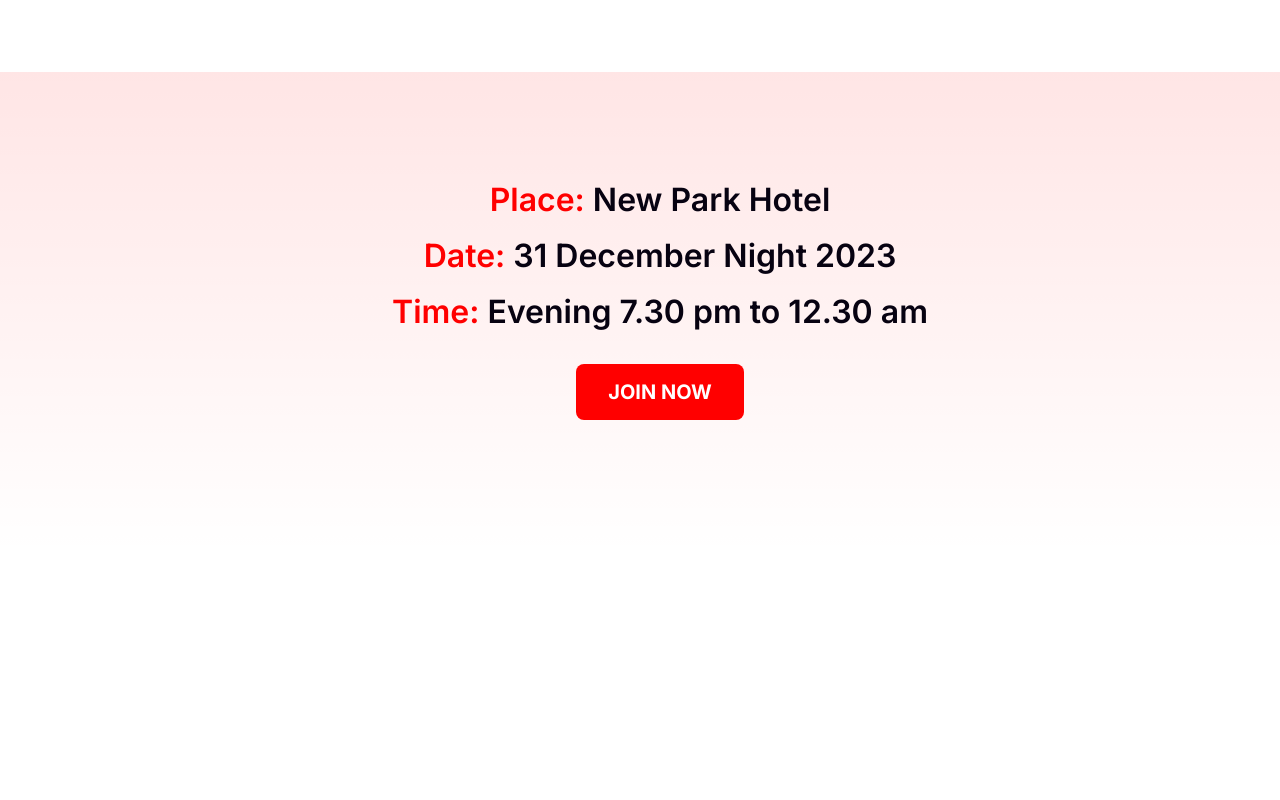
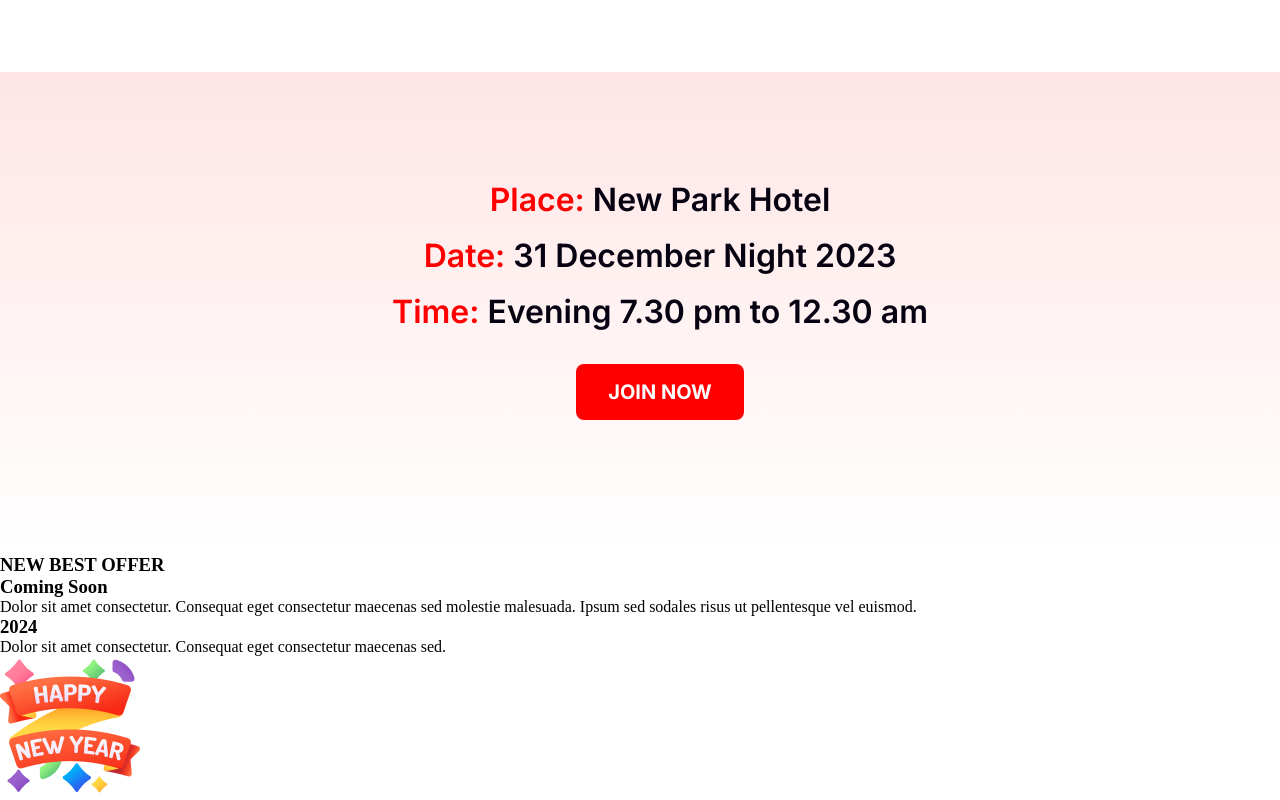
Before and after one commit to imrealkazisourov/assignment1, a plain HTML site: page index.html in a window 1280 px wide. Shown: the part 2282-3082 px from the top of the page. Before the commit the page ends 2836 px from the top, so only its background shows below. Drawn offline with Linux system fonts and the light colour scheme.

Commit message:
added fifth section html

```diff
--- a/index.html
+++ b/index.html
@@ -57,6 +57,28 @@
 
             </div>
         </section>
+        <section>
+            <div class="fifth-section">
+                <div class="fifth-section-container">
+                    <h3 class="fifth-section-title">NEW BEST OFFER</h3>
+                    <h3 class="fifth-section-sub-title">Coming Soon</h3>
+                    <p class="fifth-section-p">
+                        Dolor sit amet consectetur. Consequat eget consectetur maecenas sed molestie malesuada. Ipsum sed sodales risus ut pellentesque vel euismod.
+                    </p>
+                    <div class="rectangle">
+
+                    </div>
+                    <div class="fifth-section-final">
+                        <h3>2024</h3>
+                        <p class="fifth-section-final-p">
+                            Dolor sit amet consectetur. Consequat eget consectetur maecenas sed.
+                        </p>
+                        <img class="fifth-section-final-img" src="/assets/images/Group 96.png" alt="happy new year mini">
+
+                    </div>
+                </div>
+            </div>
+        </section>
 
     </main>
     <footer>
```
